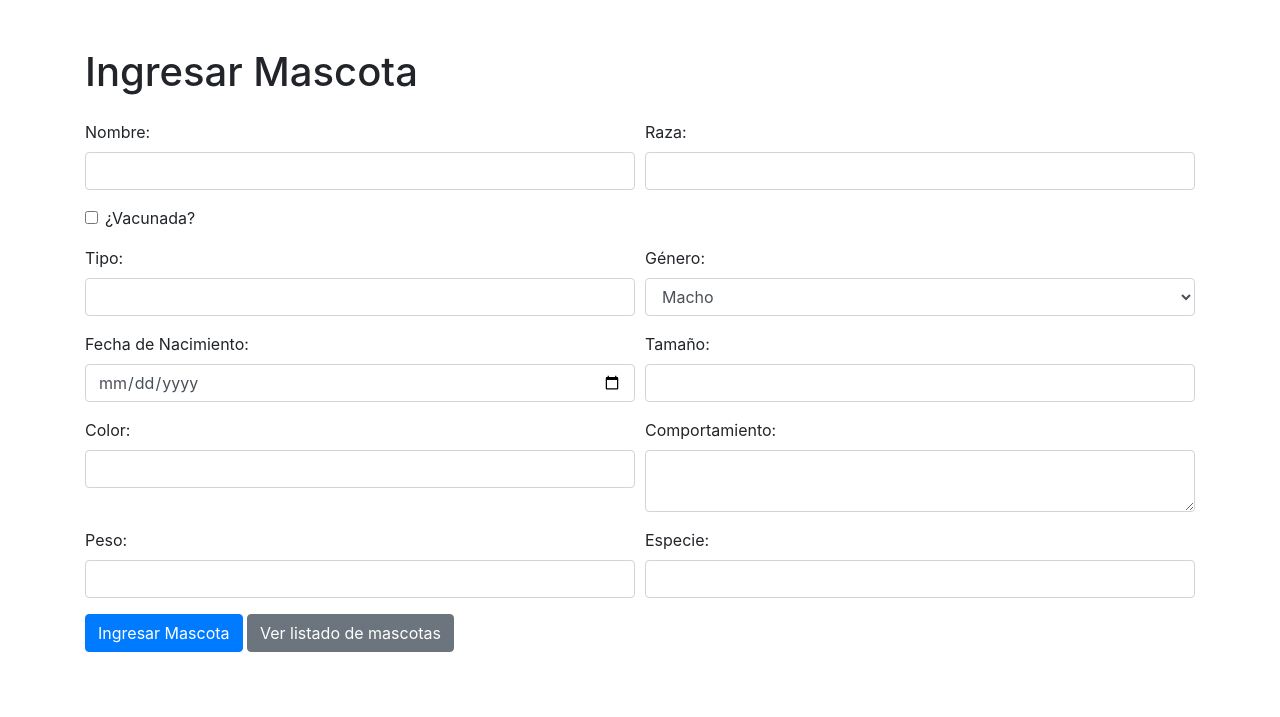
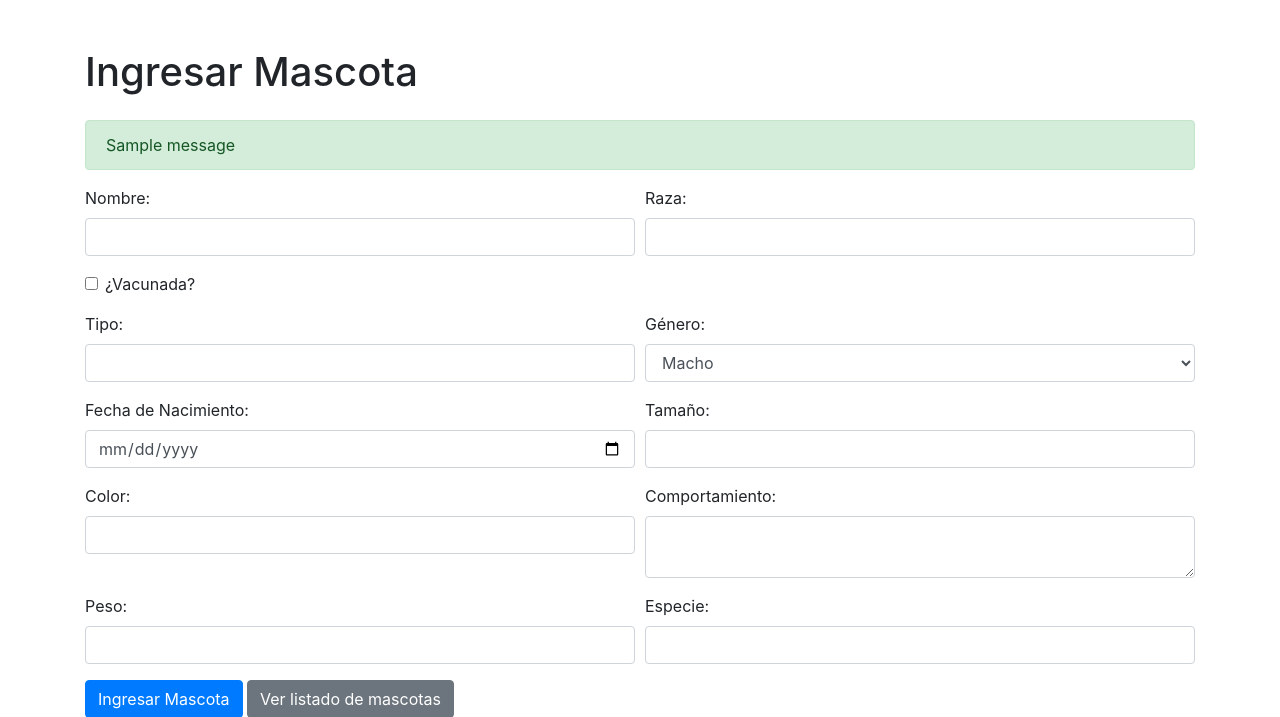
Before and after one commit to Joreyesi/Adoptame, a Django app: page /ingresar_mascota/ in a window 1280 px wide. Shown: the top 717 px of the page. Run offline with Django 4.2, Linux system fonts and the light colour scheme; tables that the repository leaves empty hold one stand-in row (values such as "Sample post"); one stand-in notice (Sample message) is shown; some libraries are stand-ins or nearby versions.

Commit message:
update ingresar + vistas

```diff
--- a/mascotas/templates/mascotas/ingresar_mascota.html
+++ b/mascotas/templates/mascotas/ingresar_mascota.html
@@ -10,10 +10,12 @@
 <body>
     <div class="container mt-5">
         <h1 class="mb-4">Ingresar Mascota</h1>
-        {% if mensaje_exito %}
-            <div class="alert alert-success" role="alert">
-                {{ mensaje_exito }}
-            </div>
+        {% if messages %}
+            {% for message in messages %}
+                <div class="alert alert-success" role="alert">
+                    {{ message }}
+                </div>
+            {% endfor %}
         {% endif %}
         <form method="post" action="{% url 'ingresar_mascota' %}" class="needs-validation" novalidate>
             {% csrf_token %}
--- a/mascotas/views.py
+++ b/mascotas/views.py
@@ -1,6 +1,7 @@
 from django.shortcuts import render, redirect
+from django.contrib import messages  # Importa la clase messages
+from .forms import MascotaForm
 from .models import Mascota
-from .forms import MascotaForm
 
 
 # Create your views here.
@@ -17,7 +18,8 @@ def ingresar_mascota(request):
         form = MascotaForm(request.POST)
         if form.is_valid():
             form.save()
-            # Puedes agregar un mensaje de éxito aquí
+            # Agrega un mensaje de éxito
+            messages.success(request, 'La mascota fue ingresada correctamente.')
             return redirect('listado_mascotas')
     else:
         form = MascotaForm()
```
